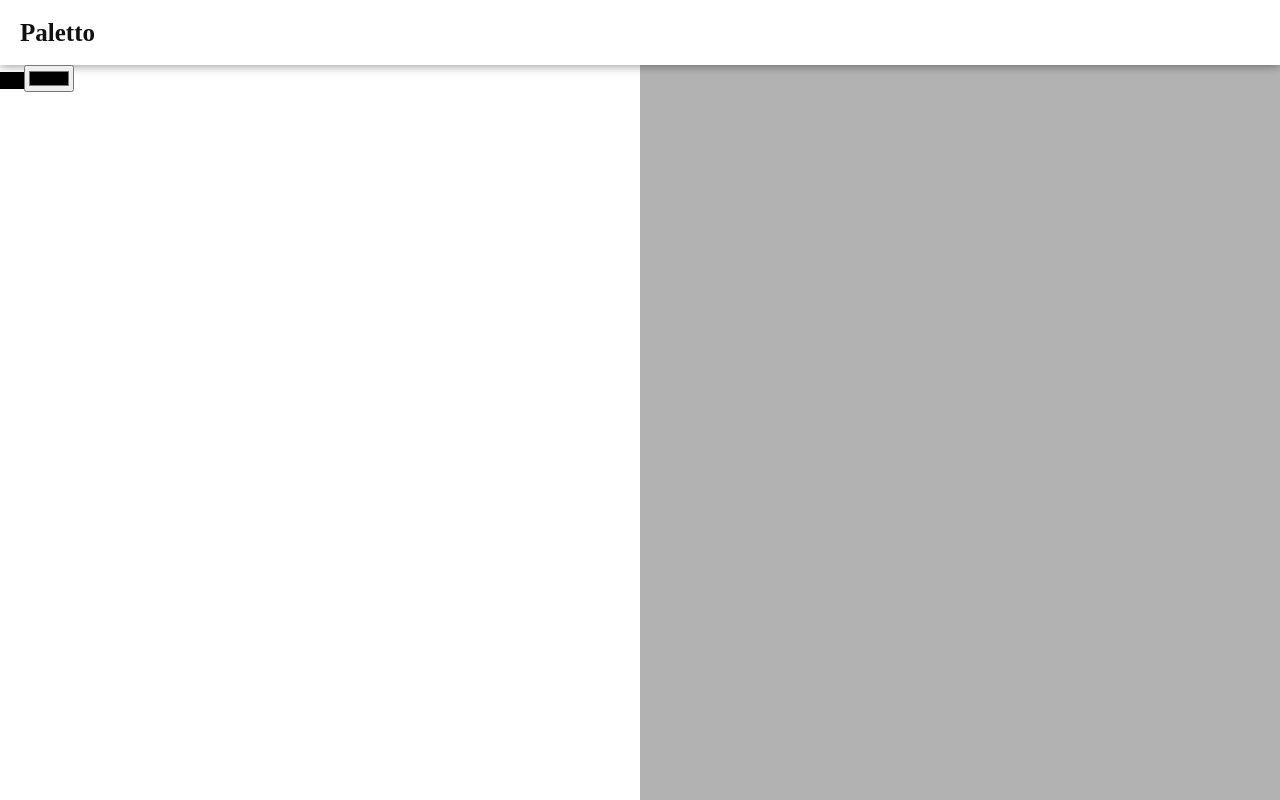
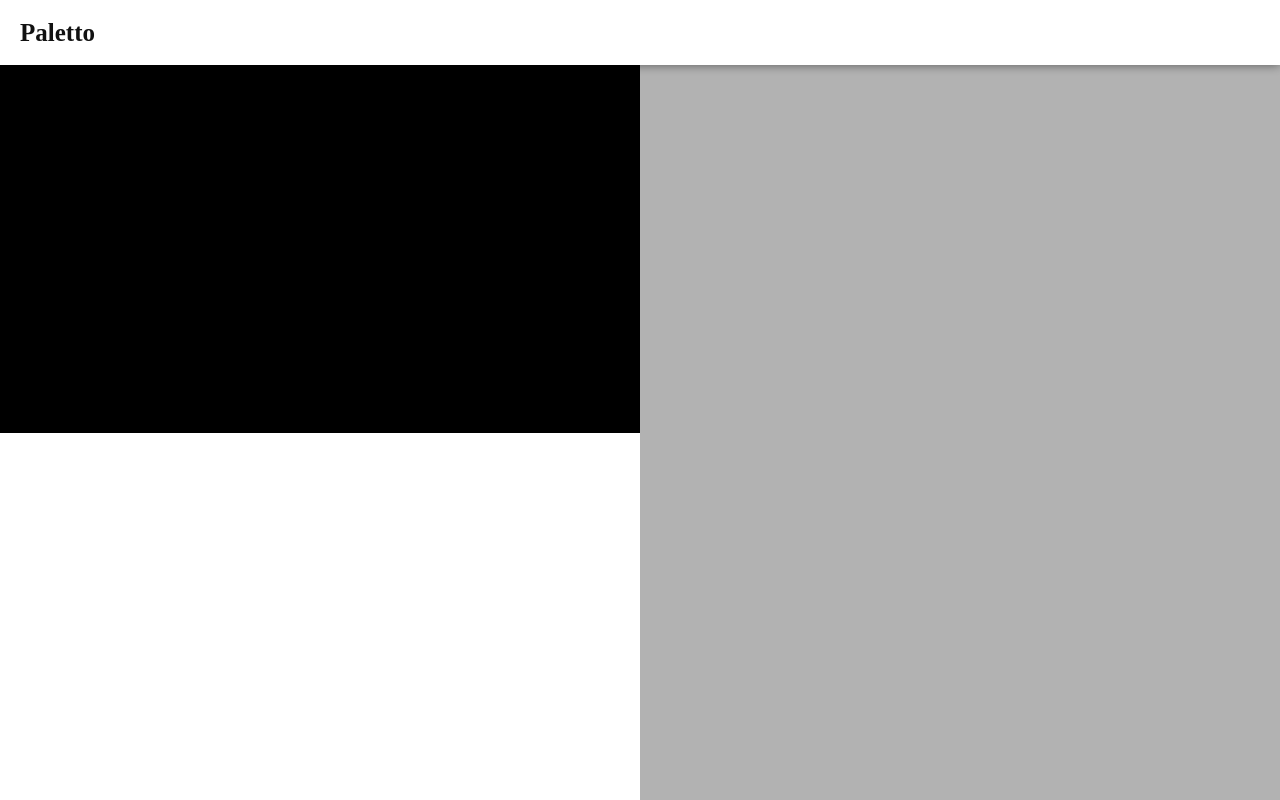
Before and after one commit to pengooseDev/paletto, a React (Create React App) app: page / in a window 1280 px wide. Built offline with nearby package versions, Linux system fonts and the light colour scheme.

Commit message:
ref: segment Components & State

```diff
--- a/src/Components/Content.tsx
+++ b/src/Components/Content.tsx
@@ -1,52 +1,58 @@
 import styled from "styled-components";
 import { colorPickAtom, IColorPick } from "../atoms";
 import { useRecoilState } from "recoil";
+import { useRef } from "react";
 
+/* Wrapper */
 const Wrapper = styled.div`
     display: grid;
     grid-template-columns: 1fr 1fr;
     height: 100%;
 `;
 
-const ColorInput = styled.div`
-    width: 100%;
-    height: 100%;
-    border: none;
-    cursor: pointer;
+/* Color */
+const ColorInput = styled.input.attrs({ type: "color" })`
+    display: none;
 `;
 
-const ColorLabel = styled.label`
-    background: ${(props) => props.colorPick};
+//styledComponents의 props는 object로 전달하는게 default임. 따라서 object형식으로 넘겨줘야함.
+const ColorLabel = styled.label<{ colorPick: IColorPick }>`
+    background: ${(props) => props.colorPick || "black"};
+    display: flex;
+    height: 50%;
 `;
-
-const inputColorChangeHandler = (e: React.FormEvent<HTMLInputElement>) => {
-    console.log(e.currentTarget.value);
-};
 
 const ColorVariationContainer = styled.div`
     background: rgba(0, 0, 0, 0.3);
     padding: 10px;
 `;
 
+const ColorLabelContainer = () => {
+    const [colorPick, setColorPick] = useRecoilState<IColorPick>(colorPickAtom);
+
+    const colorChangeHandler = (e: React.FormEvent<HTMLInputElement>) => {
+        console.log(e.currentTarget.value);
+        const newColor = e.currentTarget.value;
+        setColorPick((prev) => newColor);
+    };
+
+    return (
+        <>
+            <ColorLabel
+                htmlFor="colorPicker"
+                colorPick={colorPick ? colorPick : "black"}
+            />
+            <ColorInput id="colorPicker" onChange={colorChangeHandler} />
+        </>
+    );
+};
+
 const Content = () => {
-    // 현재는 String 그 자체 사용중. 이후, HexCode로 넘어올 것임. 오류 미리 생각.
-    const [colorPick, setColorPick] = useRecoilState<IColorPick>(colorPickAtom);
+    // 현재 HexCode:string으로 넘어옴.
 
     return (
         <Wrapper>
-            <div>
-                <ColorLabel
-                    htmlFor="colorPicker"
-                    colorPick={colorPick ? colorPick : "black"}
-                >
-                    123
-                </ColorLabel>
-                <input
-                    type="color"
-                    id="colorPicker"
-                    onChange={inputColorChangeHandler}
-                />
-            </div>
+            <ColorLabelContainer />
             <ColorVariationContainer />
         </Wrapper>
     );
--- a/src/atoms.ts
+++ b/src/atoms.ts
@@ -3,5 +3,5 @@ export type IColorPick = string;
 
 export const colorPickAtom = atom<IColorPick>({
     key: "colorPickAtom",
-    default: "black",
+    default: "#000000",
 });
```
